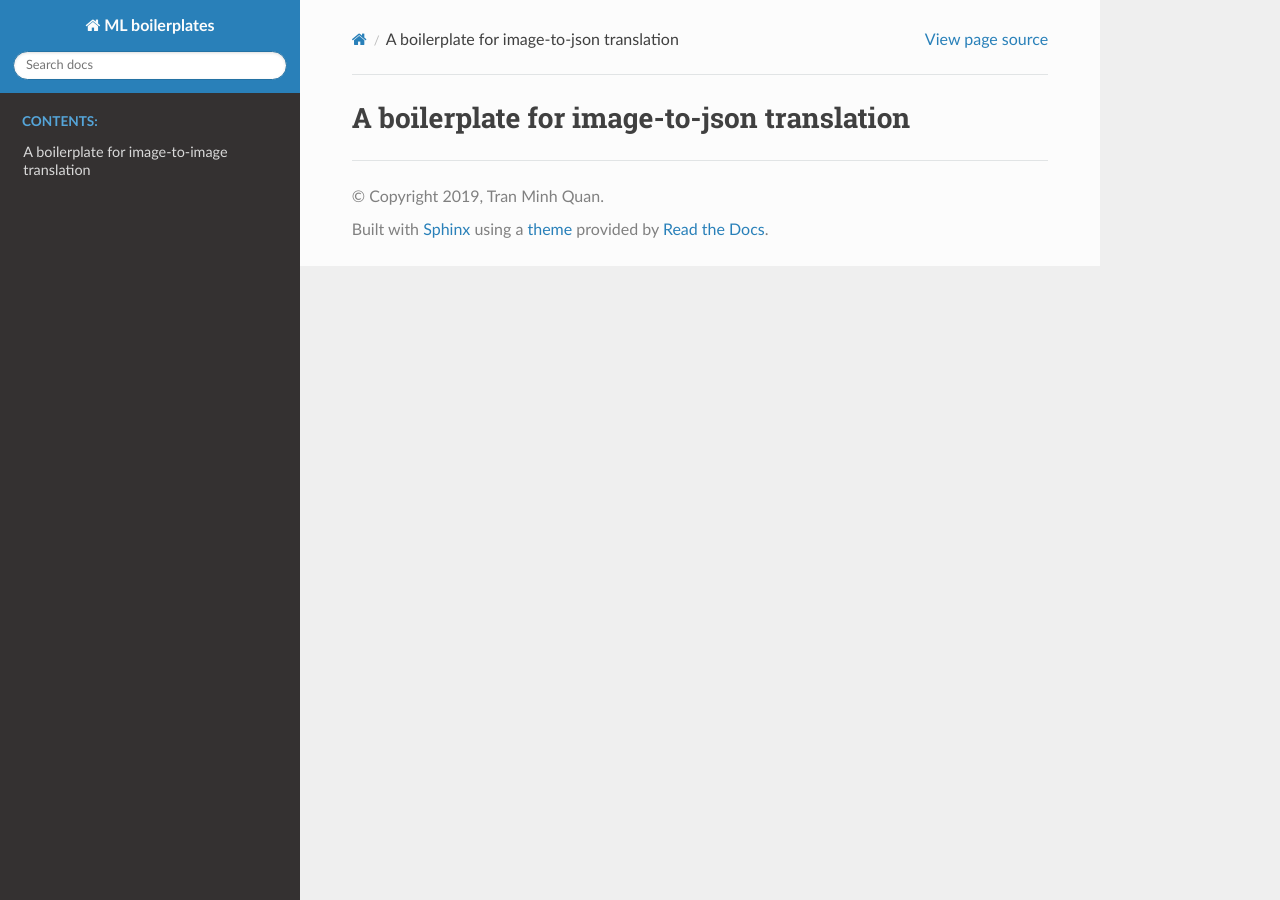
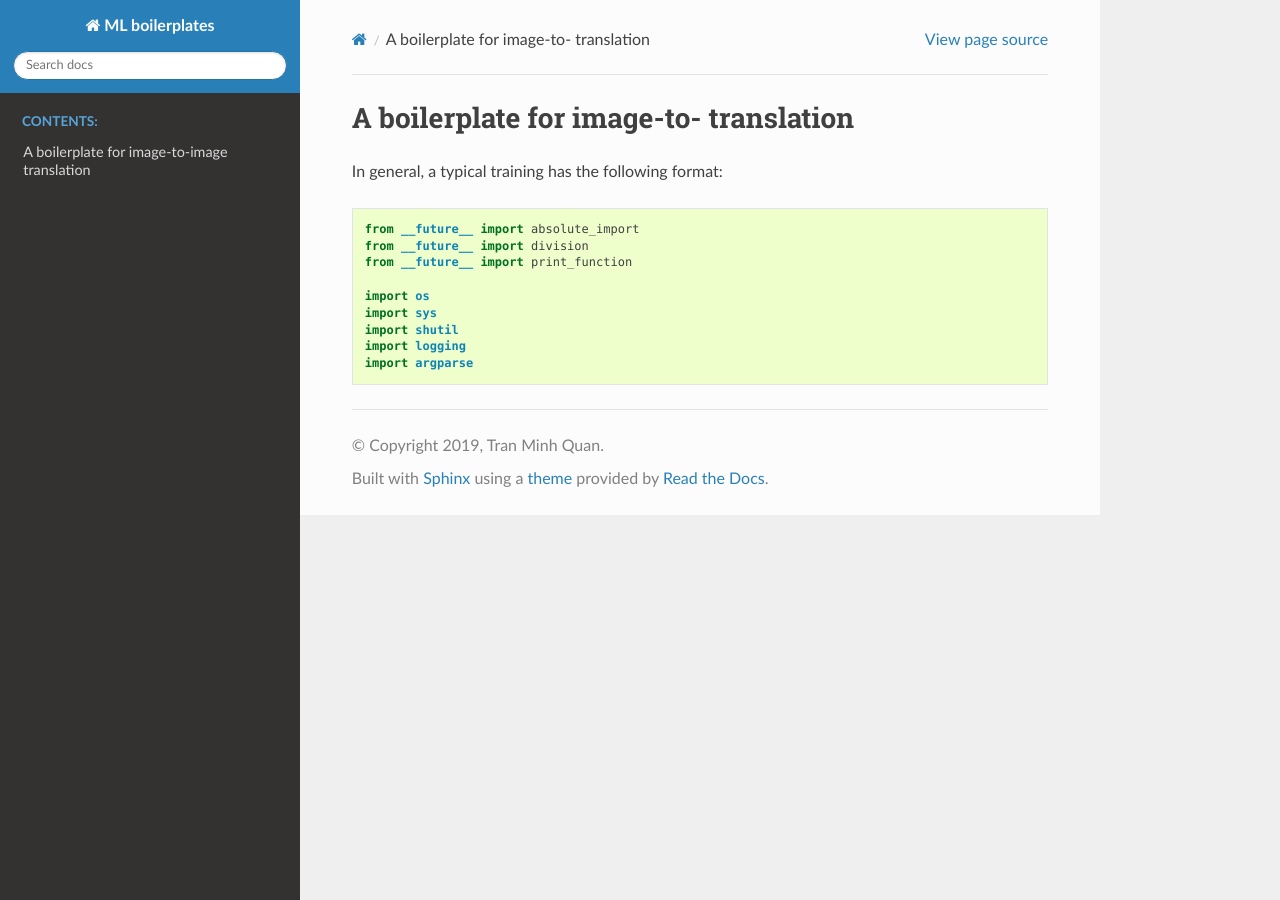
Before and after one commit to tmquan/MLbadge, a Sphinx documentation site: the page built from source/tutorial/image2json.rst, in a window 1280 px wide. Built offline with Sphinx 7.4.7 and the Read the Docs theme 2.0.0, drawn with Linux system fonts in a browser that asks for light colours; pages that are not in the unit, such as notebooks, are missing from menus.

Commit message:
Image2image

```diff
--- a/source/index.rst
+++ b/source/index.rst
@@ -9,9 +9,6 @@ Welcome to ML boilerplates's documentation!
 .. .. toctree::
 ..    :maxdepth: 2
 ..    :caption: Contents:
-
-
-
 
 
 Case Studies
--- a/source/tutorial/image2image.rst
+++ b/source/tutorial/image2image.rst
@@ -68,6 +68,7 @@ In general, a typical training  has the following format:
     # Main
     #
     if __name__ == '__main__':
+        #------------------------------------------------------------------------------
         #
         parser = argparse.ArgumentParser()
         parser.add_argument('--data', help='the image directory')
@@ -76,20 +77,24 @@ In general, a typical training  has the following format:
         parser.add_argument('--sample', action='store_true', help='run inference')
         args = parser.parse_args()
 
+        #------------------------------------------------------------------------------
         # Choose the GPU
         if args.gpu:
             os.environ['CUDA_VISIBLE_DEVICES'] = args.gpu
 
         if args.sample:
+            #------------------------------------------------------------------------------
             # TODO: Run the inference
             pass
         else
+            #------------------------------------------------------------------------------
             # Initialize the program
             writer = SummaryWriter()
             use_cuda = torch.cuda.is_available()
             xpu = torch.device("cuda" if torch.cuda.is_available() else "cpu")
             step = 0
 
+            #------------------------------------------------------------------------------
             # TODO
             net = CustomNetwork()
             optimizer = optim.Adam(net.parameters(), lr=3e-6)
--- a/source/tutorial/image2json.rst
+++ b/source/tutorial/image2json.rst
@@ -1,2 +1,16 @@
-A boilerplate for image-to-json translation
+A boilerplate for image-to- translation
 ***************************
+
+In general, a typical training  has the following format:
+
+.. code-block:: python
+
+    from __future__ import absolute_import
+    from __future__ import division
+    from __future__ import print_function
+
+    import os
+    import sys
+    import shutil
+    import logging
+    import argparse
```
Also changed, not shown: 14 other files.
